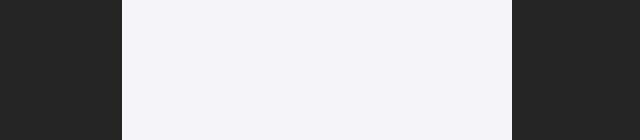
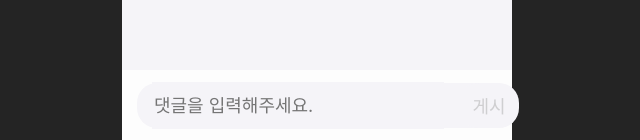
Before and after one commit to tjdwnsmm/decalcomanie, a React (Vite) app in the folder client/: page /post-detail in a window 1280 px wide. Shown: the part 660-800 px from the top of the page, without its empty margins (323-963 px from the left). Built offline with nearby package versions, Linux system fonts and the light colour scheme; a web font is replaced by a local one.

Commit message:
[S09P12A708-26 #3] feat: 댓글 작성 구현

```diff
--- /dev/null
+++ b/client/src/components/Post/CommentInputForm.tsx
@@ -0,0 +1,84 @@
+import React, { useState, ChangeEvent, KeyboardEvent } from 'react';
+import { styled } from 'styled-components';
+
+const CommentInputContainer = styled.div`
+  position: fixed;
+  bottom: 0;
+  width: 100%;
+  height: 70px;
+  background-color: var(--white-color);
+  display: flex;
+  justify-content: center;
+  align-items: center;
+`;
+
+const CommentInputBox = styled.div`
+  width: 360px;
+  height: 45px;
+  border-radius: 20px;
+  background-color: var(--background-color);
+  display: flex;
+  align-items: center;
+`;
+
+const CommentInput = styled.input`
+  width: 300px;
+  height: 45px;
+  background-color: var(--background-color);
+  margin: 0px 15px;
+  font-size: 18px;
+  font-weight: light;
+  color: var(--black-color);
+  border: none;
+  outline: none;
+`;
+
+const CommentButton = styled.button`
+  flex: 0 0 auto;
+  width: 60px;
+  height: 45px;
+  border-radius: 20px;
+  background-color: var(--background-color);
+  font-size: 18px;
+  border: none;
+  cursor: pointer;
+  color: ${({ hasContent }) => (hasContent ? 'var(--primary-color)' : 'var(--gray-color)')};
+`;
+
+function CommentInputForm() {
+  const [commentContent, setCommentContent] = useState('');
+
+  const handleChange = (event: ChangeEvent<HTMLInputElement>) => {
+    setCommentContent(event.target.value);
+  };
+
+  const handleCommentSubmit = () => {
+    // 댓글 등록 처리 로직
+    // 등록 후 댓글 입력창을 초기화
+    setCommentContent('');
+  };
+
+  const handleKeyPress = (event: KeyboardEvent<HTMLInputElement>) => {
+    if (event.key === 'Enter') {
+      handleCommentSubmit();
+    }
+  };
+
+  return (
+    <CommentInputContainer>
+      <CommentInputBox>
+        <CommentInput
+          value={commentContent}
+          onChange={handleChange}
+          onKeyPress={handleKeyPress}
+          placeholder="댓글을 입력해주세요."
+        />
+        <CommentButton hasContent={commentContent.trim().length > 0} onClick={handleCommentSubmit}>
+          게시
+        </CommentButton>
+      </CommentInputBox>
+    </CommentInputContainer>
+  );
+}
+
+export default CommentInputForm;
--- a/client/src/pages/PostDetailPage/PostDetail.tsx
+++ b/client/src/pages/PostDetailPage/PostDetail.tsx
@@ -1,6 +1,7 @@
 import React from 'react';
 import PerfumeCarousel from '../../components/Carousel/PerfumeCarousel';
 import CommentBox from '../../components/Post/CommentBox.tsx';
+import CommentInputForm from '../../components/Post/CommentInputForm.tsx';
 import { Post } from '../../types/PostInfoType.ts';
 
 // const perfumes = [
@@ -76,6 +77,7 @@ const PostDetail = () => {
       {post.comments.map((comment, idx) =>
         <CommentBox key={idx} comment={comment} />
       )}
+      <CommentInputForm />
     </>
   );
 };
```
